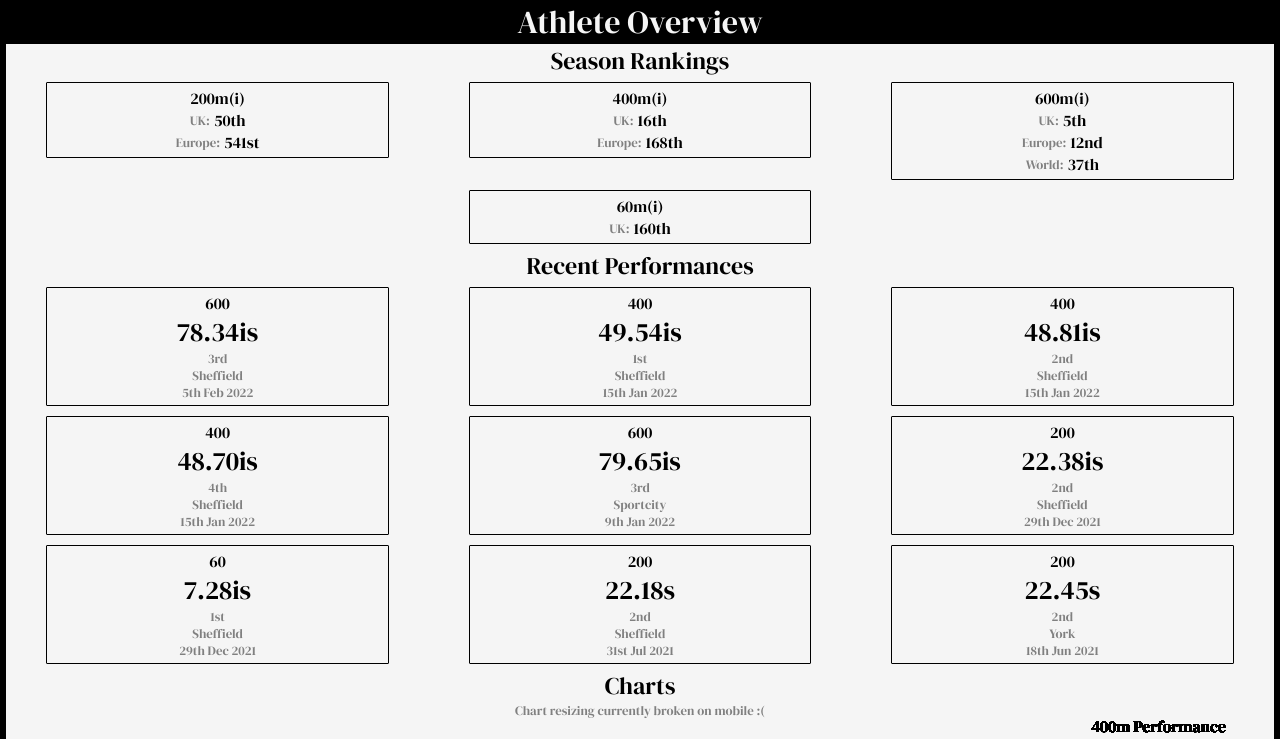
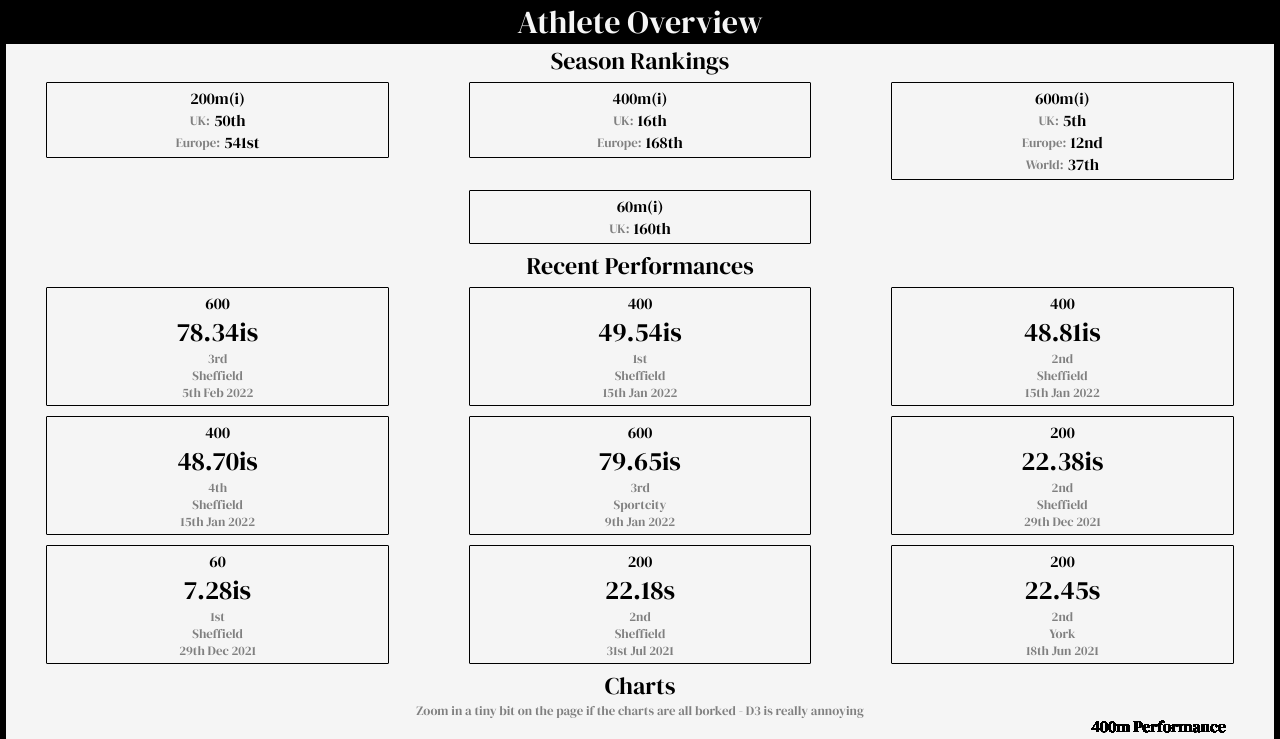
Before and after one commit to rs96/rs96.github.io, a React (Create React App) app: page / in a window 1280 px wide. Shown: the top 739 px of the page. Built offline with nearby package versions, Linux system fonts and the light colour scheme; a web font is replaced by a local one.

Commit message:
a few bits here and there

```diff
--- a/src/components/App/App.tsx
+++ b/src/components/App/App.tsx
@@ -1,6 +1,6 @@
 import { useEffect } from 'react';
 import Heading from '../Heading/Heading';
-import './App.css';
+import './app.css';
 import PerformancesBoard from '../PerformancesBoard/PerformancesBoard';
 import LinkBoard from '../LinkBoard/LinkBoard';
 import RankingsBoard from '../RankingsBoard/RankingsBoard';
--- a/src/components/Charts/ChartBoard.tsx
+++ b/src/components/Charts/ChartBoard.tsx
@@ -5,7 +5,9 @@ const ChartBoard = () => {
   return (
     <div className="rankings-board board">
       <div className="board-heading">Charts</div>
-      <div className="small-text">Chart resizing currently broken on mobile :(</div>
+      <div className="small-text">
+        Zoom in a tiny bit on the page if the charts are all borked - D3 is really annoying
+      </div>
       <div className="board-contents">
         <EventPerformanceChart event={{ id: '1', name: '400' }} />
         <EventPerformanceChart event={{ id: '4', name: '200' }} />
--- a/src/components/Charts/EventPerformanceChart.tsx
+++ b/src/components/Charts/EventPerformanceChart.tsx
@@ -64,7 +64,7 @@ const EventPerformanceChart = ({ event }: Props) => {
     const yAxis = d3
       .axisLeft(yScale)
       .ticks(5)
-      .tickFormat((d, i) => (i % 2 ? '' : (d as number).toFixed(0).toString()));
+      .tickFormat((d, i) => (i % 2 ? (d as number).toFixed(0).toString() : ''));
 
     plot
       .append('circle')
--- a/src/components/Charts/chart.css
+++ b/src/components/Charts/chart.css
@@ -17,6 +17,7 @@ text {
   display: flex;
   flex-direction: column;
 }
+
 .svg {
   height: 90%;
   width: 100%;
@@ -25,6 +26,7 @@ text {
   height: 95%;
   width: 95%;
 }
+
 .chartControls {
   height: 10%;
   width: 100%;
```
